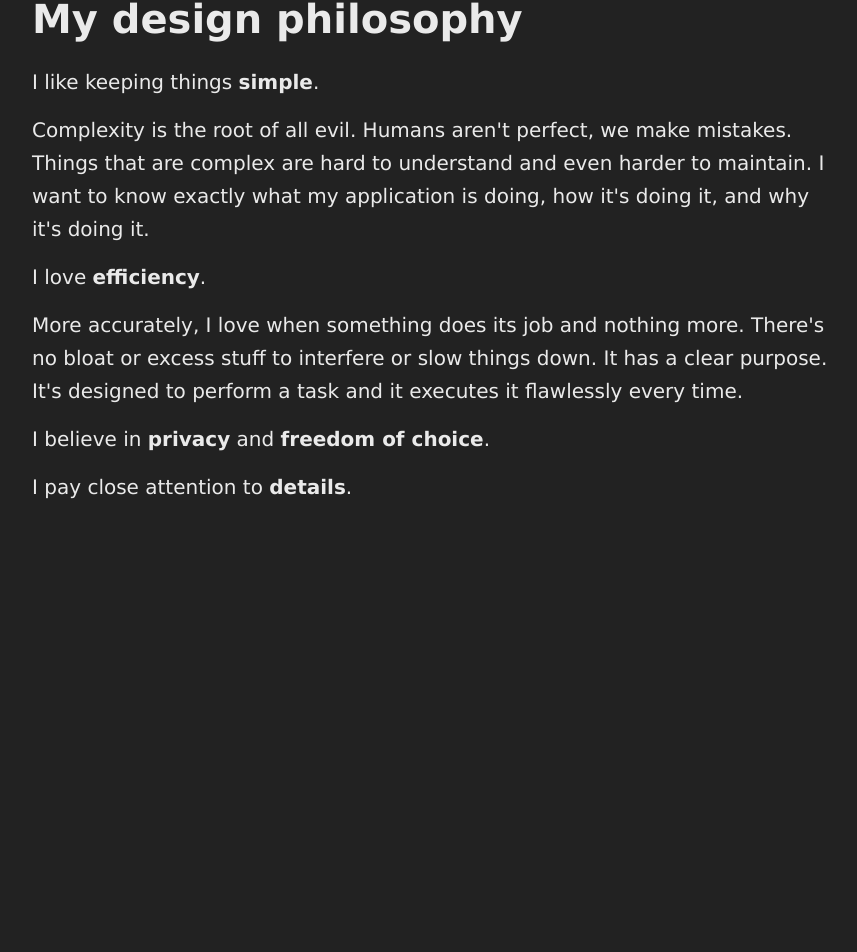
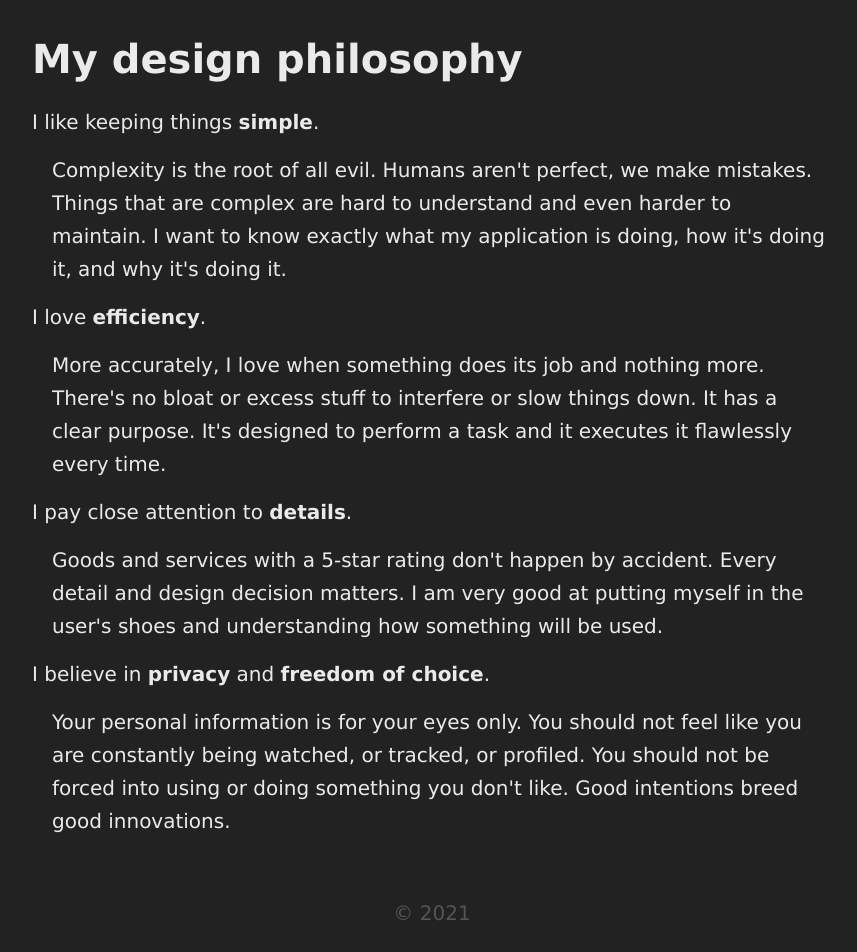
Before and after one commit to Kangaroux/jessie.moe, a React (Vite) app in the folder client/: page / in a window 1280 px wide. Shown: the part 331-1283 px from the top of the page, without its empty margins (208-1065 px from the left). Before the commit the page ends 850 px from the top, so only its background shows below. Built offline with nearby package versions, Linux system fonts and the light colour scheme.

Commit message:
Finish home page writeups

```diff
--- a/client/src/index.tsx
+++ b/client/src/index.tsx
@@ -4,10 +4,8 @@ import { render } from "react-dom";
 import { resume } from "./assets";
 
 const App = () => {
-    return  (
+    return (
         <main role="main" className="app-container">
-            {/* <h1>jessie.moe</h1> */}
-
             <article>
                 <h1>Hey there 👋</h1>
 
@@ -16,6 +14,8 @@ const App = () => {
                 <p>Most of my time is spent working in Python, Typescript, and Go.</p>
 
                 <p>
+                    <a href="mailto:me@jessie.moe">Email</a>
+                    <span className="spacer"></span>
                     <a href="https://github.com/Kangaroux" target="_blank">GitHub</a>
                     <span className="spacer"></span>
                     <a href={resume} target="_blank">Resume</a>
@@ -26,29 +26,37 @@ const App = () => {
                 <h1>My design philosophy</h1>
 
                 <p>I like keeping things <strong>simple</strong>.</p>
-                <p>
+                <p className="indent">
                     Complexity is the root of all evil. Humans aren't perfect, we make mistakes.
                     Things that are complex are hard to understand and even harder to maintain.
                     I want to know exactly what my application is doing, how it's doing it, and why it's doing it.
                 </p>
 
                 <p>I love <strong>efficiency</strong>.</p>
-                <p>
+                <p className="indent">
                     More accurately, I love when something does its job and nothing more. There's no bloat
                     or excess stuff to interfere or slow things down. It has a clear purpose. It's
                     designed to perform a task and it executes it flawlessly every time.
                 </p>
 
-                <p>I believe in <strong>privacy</strong> and <strong>freedom of choice</strong>.</p>
-                <p>
-
+                <p>I pay close attention to <strong>details</strong>.</p>
+                <p className="indent">
+                    Goods and services with a 5-star rating don't happen by accident. Every detail and
+                    design decision matters. I am very good at putting myself in the user's shoes and
+                    understanding how something will be used.
                 </p>
 
-                <p>I pay close attention to <strong>details</strong>.</p>
-                <p>
-
+                <p>I believe in <strong>privacy</strong> and <strong>freedom of choice</strong>.</p>
+                <p className="indent">
+                    Your personal information is for your eyes only. You should not feel like you
+                    are constantly being watched, or tracked, or profiled. You should not be forced
+                    into using or doing something you don't like. Good intentions breed good innovations.
                 </p>
             </article>
+
+            <footer>
+                &copy; {new Date().getFullYear()}
+            </footer>
         </main>
     );
 }
--- a/client/src/style.scss
+++ b/client/src/style.scss
@@ -5,6 +5,7 @@ body {
     color: #EAEAEA;
     font-family: Verdana, sans-serif;
     font-size: 20px;
+    margin: 4em 0 2em;
 }
 
 h1 {
@@ -14,6 +15,12 @@ h1 {
 p {
     line-height: 1.65em;
     margin: 0.75em 0;
+}
+
+footer {
+    text-align: center;
+    color: #555;
+    margin-top: 4rem;
 }
 
 a, a:visited {
@@ -30,6 +37,10 @@ a:hover {
     margin: 0 auto;
 }
 
+.indent {
+    margin-left: 1em;
+}
+
 .spacer {
     display: inline-block;
     width: 0.65em;
```
